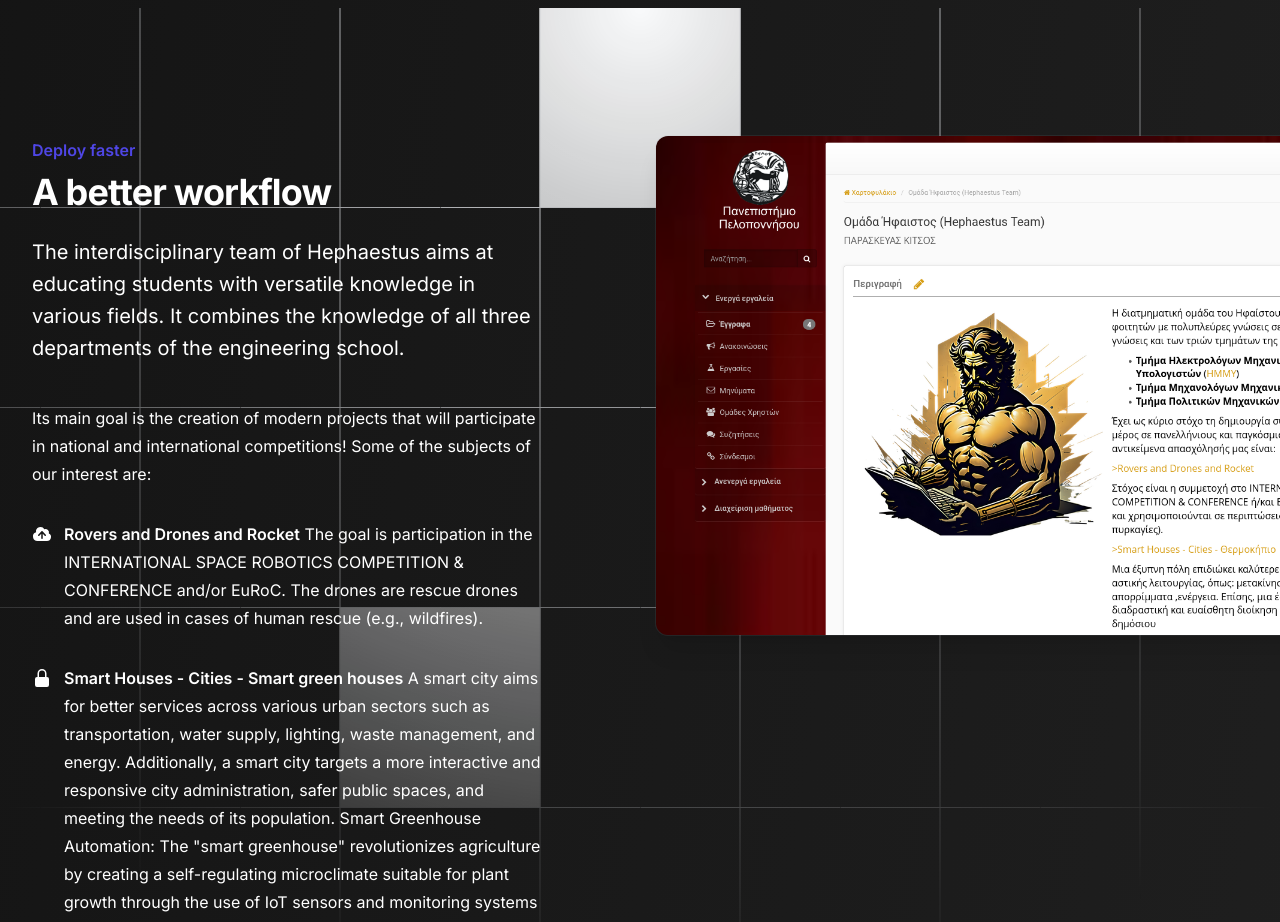
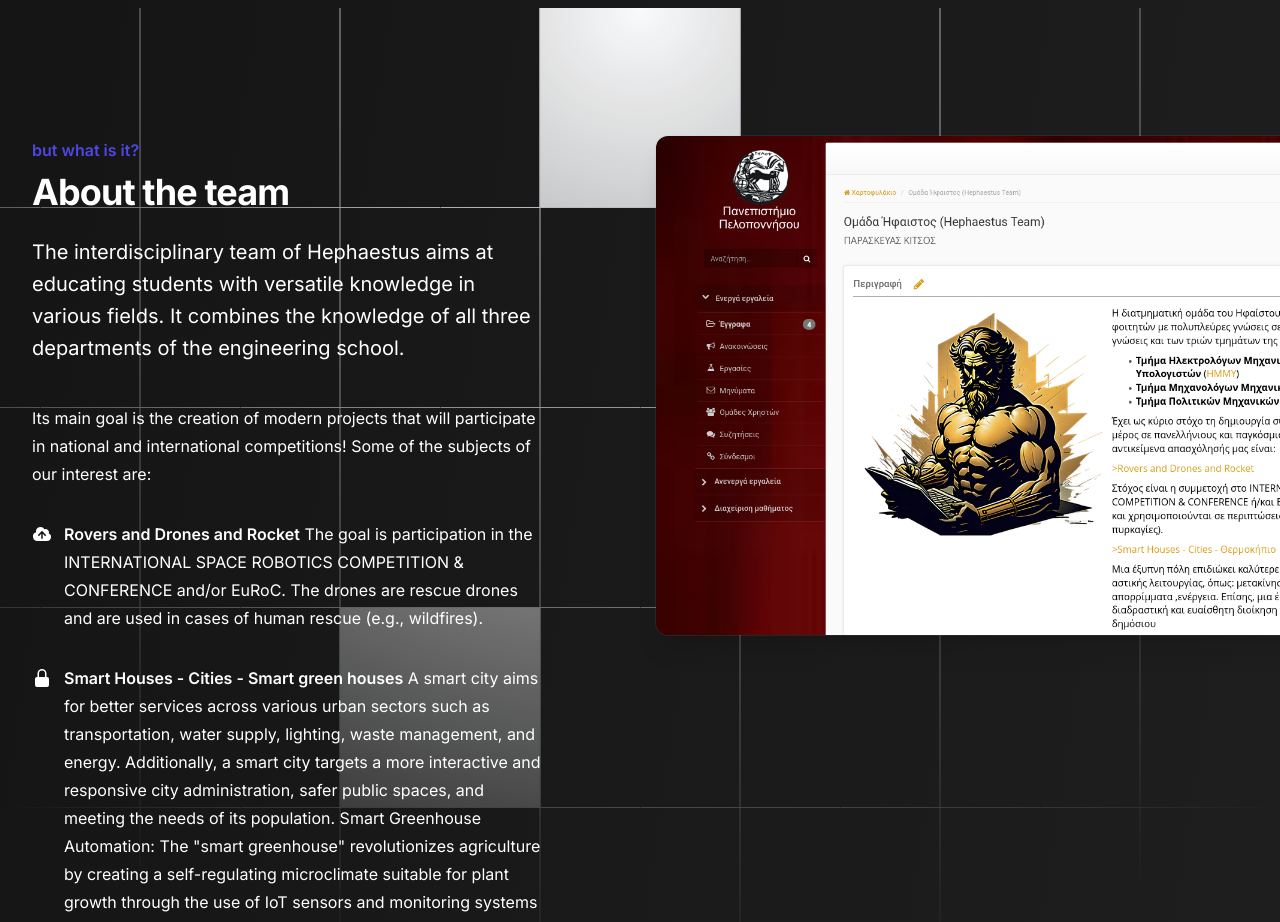
Before and after one commit to lamproskrchs/hepheastus, a Next.js app: page / in a window 1280 px wide. Shown: the part 820-1742 px from the top of the page. Built offline with nearby package versions, Linux system fonts and the light colour scheme.

Commit message:
Added license

```diff
--- a/components/ui/content-section.tsx
+++ b/components/ui/content-section.tsx
@@ -43,10 +43,10 @@
           <div className="lg:pr-4">
             <div className="lg:max-w-lg">
               <p className="text-base font-semibold leading-7 text-indigo-600">
-                Deploy faster
+                but what is it?
               </p>
               <h1 className="mt-2 text-3xl font-bold tracking-tight text-white sm:text-4xl">
-                A better workflow
+                About the team
               </h1>
               <p className="mt-6 text-xl leading-8 text-white">
                 The interdisciplinary team of Hephaestus aims at educating
```
Also changed, not shown: LICENSE.txt (added).
